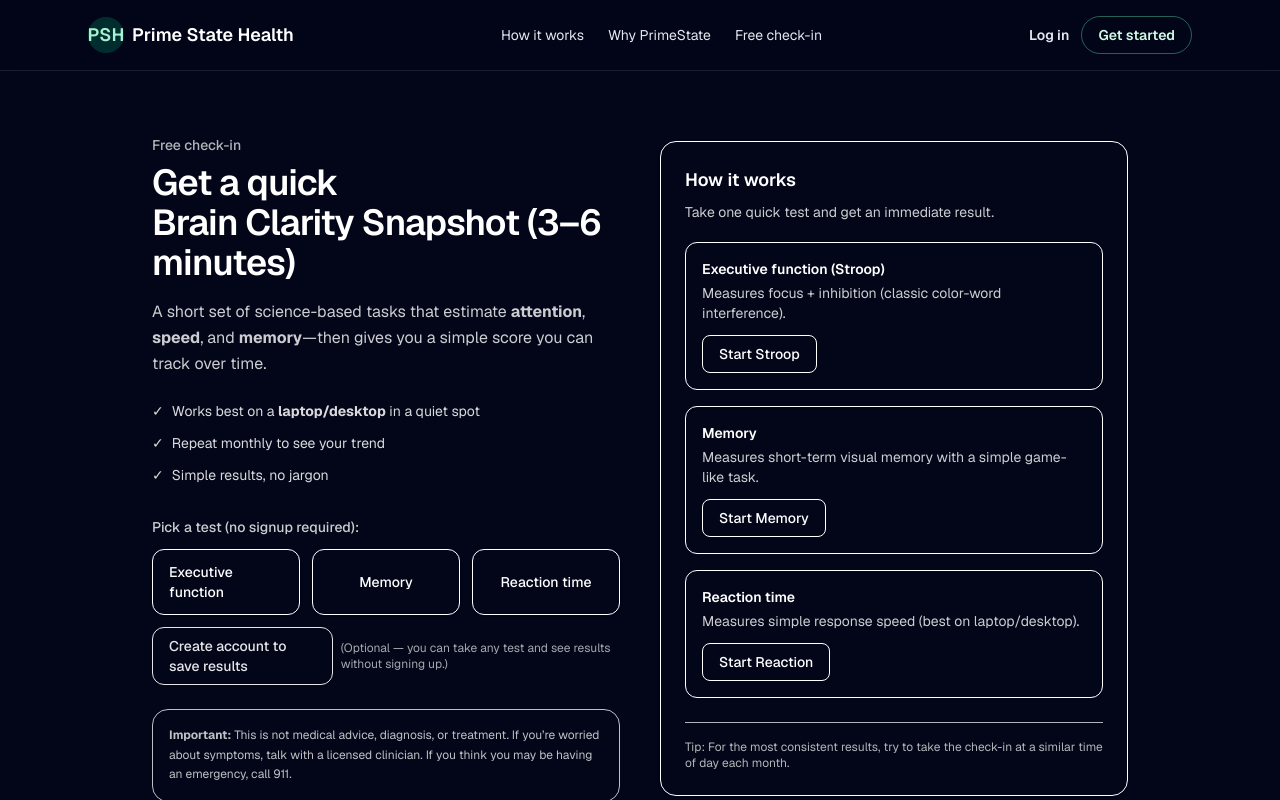
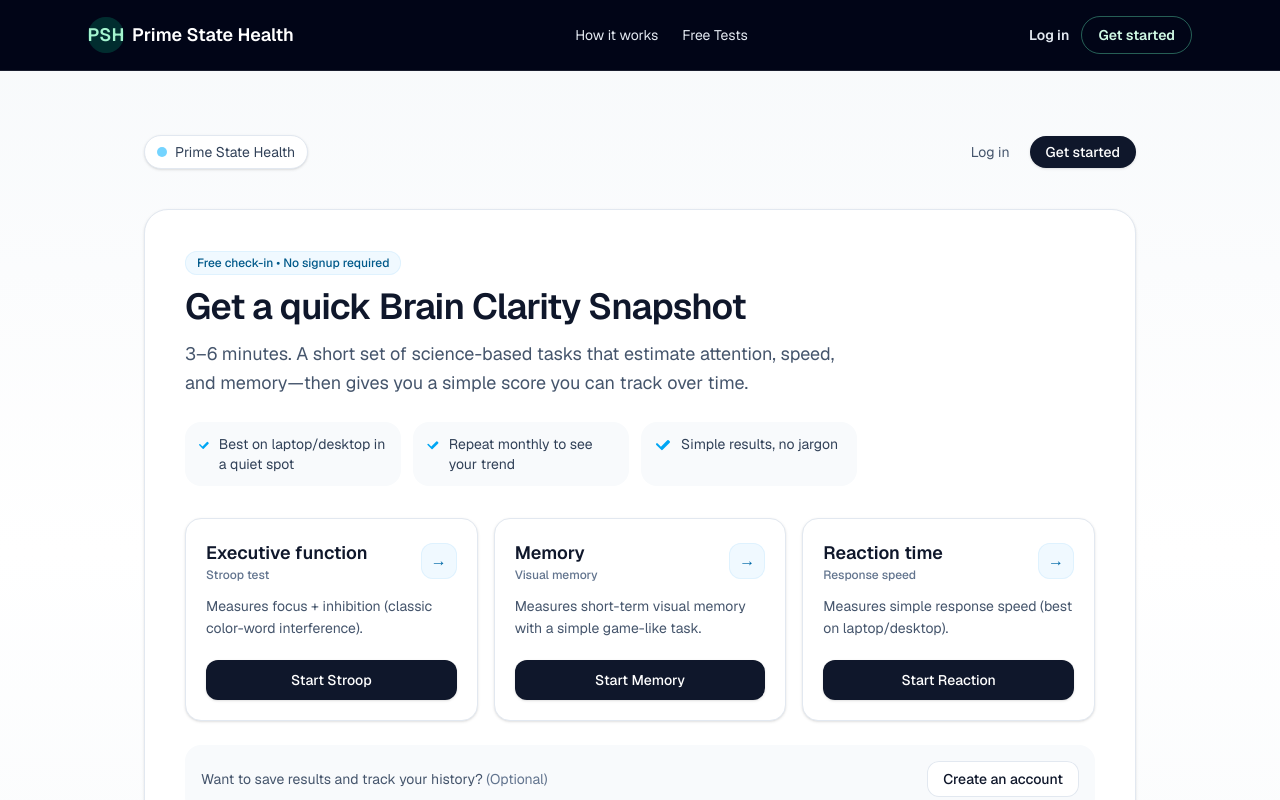
Before and after one commit to NBevinsSeqSci/PrimeStateHealth, a Next.js app in the folder web/: page /try in a window 1280 px wide. Shown: the top 800 px of the page. Built offline with nearby package versions, Linux system fonts and the light colour scheme; no server answers.

Commit message:
Update to free tests #3

```diff
--- a/web/src/app/page.tsx
+++ b/web/src/app/page.tsx
@@ -1,4 +1,5 @@
 import Link from "next/link";
+import ValueCard from "@/components/ValueCard";
 
 export default function HomePage() {
   const steps = [
@@ -24,11 +25,23 @@ export default function HomePage() {
     },
   ];
 
-  const why = [
-    { title: "Get a baseline fast", body: "Know how you're doing today." },
-    { title: "See what's working", body: "Keep the habits that move the trend." },
-    { title: "Stay consistent", body: "Same check-in, month to month." },
-    { title: "Low friction", body: "No appointments. No equipment." },
+  const valueCards = [
+    {
+      title: "Get a baseline fast",
+      description: "Know how you're doing today — before guessing what to change.",
+    },
+    {
+      title: "See what's working",
+      description: "Trends show which habits and interventions actually help.",
+    },
+    {
+      title: "Stay consistent",
+      description: "Same tests, month to month, for clean comparisons.",
+    },
+    {
+      title: "Low friction",
+      description: "No appointments. No equipment. Just your device.",
+    },
   ];
 
   const faqs = [
@@ -175,9 +188,10 @@ export default function HomePage() {
       <section id="how-it-works" className="mx-auto max-w-6xl px-6 py-16">
         <div className="flex items-end justify-between gap-6">
           <div>
-            <p className="text-xs font-medium opacity-70">How it works</p>
-            <h2 className="mt-2 text-2xl font-semibold tracking-tight">Four simple steps</h2>
-            <p className="mt-2 text-sm opacity-80">Start free. Upgrade only if you want saved history.</p>
+            <h2 className="text-2xl font-semibold tracking-tight">How it works — and why it matters</h2>
+            <p className="mt-2 text-sm opacity-80">
+              Four simple steps to get your baseline and see what actually moves your brain-health trend.
+            </p>
           </div>
           <Link href="/try" className="hidden rounded-xl border px-4 py-2 text-sm font-medium sm:inline-flex">
             Try free check-in
@@ -193,22 +207,10 @@ export default function HomePage() {
             </div>
           ))}
         </div>
-      </section>
 
-      {/* WHY */}
-      <section id="why" className="mx-auto max-w-6xl px-6 pb-16">
-        <p className="text-xs font-medium opacity-70">Why PrimeState</p>
-        <h2 className="mt-2 text-2xl font-semibold tracking-tight">Make change measurable</h2>
-        <p className="mt-2 max-w-2xl text-sm opacity-80">
-          Baselines help you stop guessing. Trends help you see what actually works.
-        </p>
-
-        <div className="mt-8 grid gap-4 sm:grid-cols-2 lg:grid-cols-4">
-          {why.map((w) => (
-            <div key={w.title} className="rounded-2xl border p-5 shadow-sm">
-              <div className="text-sm font-semibold">{w.title}</div>
-              <div className="mt-1 text-sm opacity-80">{w.body}</div>
-            </div>
+        <div className="mt-12 grid gap-4 sm:grid-cols-2 lg:grid-cols-4">
+          {valueCards.map((card) => (
+            <ValueCard key={card.title} title={card.title} description={card.description} />
           ))}
         </div>
       </section>
--- a/web/src/app/try/page.tsx
+++ b/web/src/app/try/page.tsx
@@ -2,127 +2,157 @@ import Link from "next/link";
 
 export const metadata = {
   title: "Free Check-in | Prime State Health",
-  description: "Get a quick Brain Clarity Snapshot in 3–6 minutes and track your trend over time.",
 };
+
+const TESTS = [
+  {
+    title: "Executive function",
+    subtitle: "Stroop test",
+    description: "Measures focus + inhibition (classic color-word interference).",
+    href: "/cognitive-test/executive",
+    cta: "Start Stroop",
+  },
+  {
+    title: "Memory",
+    subtitle: "Visual memory",
+    description: "Measures short-term visual memory with a simple game-like task.",
+    href: "/cognitive-test/memory",
+    cta: "Start Memory",
+  },
+  {
+    title: "Reaction time",
+    subtitle: "Response speed",
+    description: "Measures simple response speed (best on laptop/desktop).",
+    href: "/cognitive-test/reaction-time",
+    cta: "Start Reaction",
+  },
+];
+
+function CheckIcon(props: React.SVGProps<SVGSVGElement>) {
+  return (
+    <svg viewBox="0 0 20 20" fill="currentColor" aria-hidden="true" {...props}>
+      <path
+        fillRule="evenodd"
+        d="M16.704 5.29a1 1 0 0 1 .006 1.414l-7.07 7.1a1 1 0 0 1-1.418.002L3.29 8.88a1 1 0 1 1 1.414-1.414l3.225 3.224 6.363-6.39a1 1 0 0 1 1.412-.01Z"
+        clipRule="evenodd"
+      />
+    </svg>
+  );
+}
 
 export default function TryPage() {
   return (
-    <main className="mx-auto max-w-5xl px-6 py-16">
-      <section className="grid gap-10 md:grid-cols-2 md:items-center">
-        {/* Left: Hero copy */}
-        <div>
-          <p className="text-sm font-medium opacity-70">Free check-in</p>
-          <h1 className="mt-2 text-4xl font-semibold tracking-tight">
-            Get a quick <span className="whitespace-nowrap">Brain Clarity Snapshot</span> (3–6 minutes)
-          </h1>
-          <p className="mt-4 text-base leading-relaxed opacity-80">
-            A short set of science-based tasks that estimate <strong>attention</strong>, <strong>speed</strong>, and{" "}
-            <strong>memory</strong>—then gives you a simple score you can track over time.
-          </p>
+    <main className="min-h-screen bg-gradient-to-b from-slate-50 via-white to-slate-50">
+      <div className="mx-auto w-full max-w-5xl px-4 py-12 sm:py-16">
+        {/* Header */}
+        <div className="mb-10 flex items-center justify-between">
+          <Link
+            href="/"
+            className="inline-flex items-center gap-2 rounded-full border border-slate-200 bg-white px-3 py-1.5 text-sm text-slate-700 shadow-sm hover:bg-slate-50"
+          >
+            <span className="h-2.5 w-2.5 rounded-full bg-sky-300" />
+            Prime State Health
+          </Link>
 
-          <ul className="mt-6 space-y-3 text-sm opacity-85">
-            <li className="flex gap-2">
-              <span aria-hidden="true">✓</span>
-              <span>
-                Works best on a <strong>laptop/desktop</strong> in a quiet spot
-              </span>
-            </li>
-            <li className="flex gap-2">
-              <span aria-hidden="true">✓</span>
-              <span>Repeat monthly to see your trend</span>
-            </li>
-            <li className="flex gap-2">
-              <span aria-hidden="true">✓</span>
-              <span>Simple results, no jargon</span>
-            </li>
-          </ul>
+          <div className="flex items-center gap-2">
+            <Link
+              href="/login"
+              className="rounded-full px-3 py-1.5 text-sm text-slate-600 hover:text-slate-900 hover:bg-slate-100"
+            >
+              Log in
+            </Link>
+            <Link
+              href="/signup"
+              className="rounded-full bg-slate-900 px-4 py-1.5 text-sm font-medium text-white shadow hover:bg-slate-800"
+            >
+              Get started
+            </Link>
+          </div>
+        </div>
 
-          <div className="mt-8 flex flex-col gap-3">
-            <p className="text-sm font-medium opacity-80">Pick a test (no signup required):</p>
-            <div className="grid gap-3 sm:grid-cols-3">
-              <Link
-                href="/cognitive-test/executive"
-                className="inline-flex items-center justify-center rounded-xl border px-4 py-3 text-sm font-medium shadow-sm"
-              >
-                Executive function
-              </Link>
-              <Link
-                href="/cognitive-test/memory"
-                className="inline-flex items-center justify-center rounded-xl border px-4 py-3 text-sm font-medium shadow-sm"
-              >
-                Memory
-              </Link>
-              <Link
-                href="/cognitive-test/reaction-time"
-                className="inline-flex items-center justify-center rounded-xl border px-4 py-3 text-sm font-medium shadow-sm"
-              >
-                Reaction time
-              </Link>
-            </div>
-            <div className="flex flex-col gap-2 sm:flex-row sm:items-center">
-              <Link
-                href="/signup"
-                className="inline-flex items-center justify-center rounded-xl border px-4 py-2 text-sm font-medium opacity-90"
-              >
-                Create account to save results
-              </Link>
-              <span className="text-xs opacity-65">
-                (Optional — you can take any test and see results without signing up.)
-              </span>
-            </div>
+        {/* Hero */}
+        <section className="rounded-3xl border border-slate-200 bg-white p-6 shadow-sm sm:p-10">
+          <div className="max-w-2xl">
+            <p className="mb-3 inline-flex items-center rounded-full bg-sky-50 px-3 py-1 text-xs font-medium text-sky-800 ring-1 ring-inset ring-sky-100">
+              Free check-in • No signup required
+            </p>
+            <h1 className="text-3xl font-semibold tracking-tight text-slate-900 sm:text-4xl">
+              Get a quick Brain Clarity Snapshot
+            </h1>
+            <p className="mt-3 text-base leading-relaxed text-slate-600 sm:text-lg">
+              3–6 minutes. A short set of science-based tasks that estimate attention, speed, and memory—then gives you a
+              simple score you can track over time.
+            </p>
+
+            <ul className="mt-6 grid gap-3 text-sm text-slate-700 sm:grid-cols-3">
+              <li className="flex items-start gap-2 rounded-2xl bg-slate-50 p-3">
+                <CheckIcon className="mt-0.5 h-5 w-5 text-sky-500" />
+                <span>Best on laptop/desktop in a quiet spot</span>
+              </li>
+              <li className="flex items-start gap-2 rounded-2xl bg-slate-50 p-3">
+                <CheckIcon className="mt-0.5 h-5 w-5 text-sky-500" />
+                <span>Repeat monthly to see your trend</span>
+              </li>
+              <li className="flex items-start gap-2 rounded-2xl bg-slate-50 p-3">
+                <CheckIcon className="mt-0.5 h-5 w-5 text-sky-500" />
+                <span>Simple results, no jargon</span>
+              </li>
+            </ul>
           </div>
 
-          <p className="mt-6 rounded-2xl border p-4 text-xs leading-relaxed opacity-75">
-            <strong>Important:</strong> This is not medical advice, diagnosis, or treatment. If you’re worried about
-            symptoms, talk with a licensed clinician. If you think you may be having an emergency, call 911.
-          </p>
-        </div>
-
-        {/* Right: “How it works” card */}
-        <aside className="rounded-2xl border p-6 shadow-sm">
-          <h2 className="text-lg font-semibold">How it works</h2>
-          <p className="mt-2 text-sm opacity-80">Take one quick test and get an immediate result.</p>
-
-          <div className="mt-5 space-y-4">
-            <div className="rounded-xl border p-4">
-              <p className="text-sm font-semibold">Executive function (Stroop)</p>
-              <p className="mt-1 text-sm opacity-80">Measures focus + inhibition (classic color-word interference).</p>
-              <Link
-                href="/cognitive-test/executive"
-                className="mt-3 inline-flex items-center justify-center rounded-lg border px-4 py-2 text-sm font-medium"
+          {/* Cards */}
+          <div className="mt-8 grid gap-4 sm:grid-cols-3">
+            {TESTS.map((t) => (
+              <div
+                key={t.href}
+                className="group rounded-2xl border border-slate-200 bg-white p-5 shadow-sm transition hover:-translate-y-0.5 hover:border-slate-300 hover:shadow"
               >
-                Start Stroop
-              </Link>
-            </div>
-
-            <div className="rounded-xl border p-4">
-              <p className="text-sm font-semibold">Memory</p>
-              <p className="mt-1 text-sm opacity-80">Measures short-term visual memory with a simple game-like task.</p>
-              <Link
-                href="/cognitive-test/memory"
-                className="mt-3 inline-flex items-center justify-center rounded-lg border px-4 py-2 text-sm font-medium"
-              >
-                Start Memory
-              </Link>
-            </div>
-
-            <div className="rounded-xl border p-4">
-              <p className="text-sm font-semibold">Reaction time</p>
-              <p className="mt-1 text-sm opacity-80">Measures simple response speed (best on laptop/desktop).</p>
-              <Link
-                href="/cognitive-test/reaction-time"
-                className="mt-3 inline-flex items-center justify-center rounded-lg border px-4 py-2 text-sm font-medium"
-              >
-                Start Reaction
-              </Link>
-            </div>
+                <div className="flex items-center justify-between">
+                  <div>
+                    <h2 className="text-lg font-semibold text-slate-900">{t.title}</h2>
+                    <p className="text-xs font-medium text-slate-500">{t.subtitle}</p>
+                  </div>
+                  <span className="inline-flex h-9 w-9 items-center justify-center rounded-xl bg-sky-50 text-sky-700 ring-1 ring-inset ring-sky-100">
+                    →
+                  </span>
+                </div>
+                <p className="mt-3 text-sm leading-relaxed text-slate-600">{t.description}</p>
+                <Link
+                  href={t.href}
+                  className="mt-5 inline-flex w-full items-center justify-center rounded-xl bg-slate-900 px-4 py-2.5 text-sm font-medium text-white shadow hover:bg-slate-800"
+                >
+                  {t.cta}
+                </Link>
+              </div>
+            ))}
           </div>
 
-          <div className="mt-6 border-t pt-4 text-xs opacity-70">
-            Tip: For the most consistent results, try to take the check-in at a similar time of day each month.
+          {/* Optional account nudge */}
+          <div className="mt-6 flex flex-col gap-2 rounded-2xl bg-slate-50 p-4 text-sm text-slate-600 sm:flex-row sm:items-center sm:justify-between">
+            <p>
+              Want to save results and track your history?{" "}
+              <span className="text-slate-500">(Optional)</span>
+            </p>
+            <Link
+              href="/signup"
+              className="inline-flex items-center justify-center rounded-xl bg-white px-4 py-2 text-sm font-medium text-slate-900 ring-1 ring-inset ring-slate-200 hover:bg-slate-100"
+            >
+              Create an account
+            </Link>
           </div>
-        </aside>
-      </section>
+
+          {/* Disclaimer */}
+          <p className="mt-6 text-xs leading-relaxed text-slate-500">
+            Important: This is not medical advice, diagnosis, or treatment. If you’re worried about symptoms, talk with a
+            licensed clinician. If you think you may be having an emergency, call 911.
+          </p>
+        </section>
+
+        {/* Footer note */}
+        <p className="mx-auto mt-8 max-w-3xl text-center text-sm text-slate-500">
+          Tip: For the most consistent results, take the check-in at a similar time of day each month.
+        </p>
+      </div>
     </main>
   );
 }
--- /dev/null
+++ b/web/src/components/SignupEnticement.tsx
@@ -0,0 +1,59 @@
+import Link from "next/link";
+
+type Props = {
+  variant?: "default" | "compact";
+  title?: string;
+  subtitle?: string;
+};
+
+export default function SignupEnticement({
+  variant = "default",
+  title = "Want to track your trend?",
+  subtitle = "Create a free account to save results, see your history, and get simple comparisons over time.",
+}: Props) {
+  return (
+    <div
+      className={[
+        "mt-6 rounded-2xl border border-slate-200 bg-white p-4 shadow-sm",
+        "sm:p-5",
+        variant === "compact" ? "bg-slate-50" : "",
+      ].join(" ")}
+    >
+      <div className="flex flex-col gap-3 sm:flex-row sm:items-center sm:justify-between">
+        <div>
+          <p className="text-sm font-semibold text-slate-900">{title}</p>
+          <p className="mt-1 text-sm text-slate-600">{subtitle}</p>
+        </div>
+        <div className="flex gap-2">
+          <Link
+            href="/signup"
+            className="inline-flex items-center justify-center rounded-xl bg-slate-900 px-4 py-2 text-sm font-medium text-white shadow hover:bg-slate-800"
+          >
+            Create free account
+          </Link>
+          <Link
+            href="/login"
+            className="inline-flex items-center justify-center rounded-xl bg-white px-4 py-2 text-sm font-medium text-slate-900 ring-1 ring-inset ring-slate-200 hover:bg-slate-100"
+          >
+            Log in
+          </Link>
+        </div>
+      </div>
+
+      <div className="mt-4 grid gap-2 text-xs text-slate-600 sm:grid-cols-3">
+        <div className="rounded-xl bg-slate-50 p-3 ring-1 ring-inset ring-slate-200">
+          <p className="font-semibold text-slate-900">Trendline</p>
+          <p className="mt-1">See month-to-month change at a glance.</p>
+        </div>
+        <div className="rounded-xl bg-slate-50 p-3 ring-1 ring-inset ring-slate-200">
+          <p className="font-semibold text-slate-900">Comparisons</p>
+          <p className="mt-1">Compare today vs your baseline and recent average.</p>
+        </div>
+        <div className="rounded-xl bg-slate-50 p-3 ring-1 ring-inset ring-slate-200">
+          <p className="font-semibold text-slate-900">All tests</p>
+          <p className="mt-1">Keep executive, memory, and reaction scores together.</p>
+        </div>
+      </div>
+    </div>
+  );
+}
--- /dev/null
+++ b/web/src/components/ValueCard.tsx
@@ -0,0 +1,13 @@
+interface Props {
+  title: string;
+  description: string;
+}
+
+export default function ValueCard({ title, description }: Props) {
+  return (
+    <div className="rounded-2xl border p-5 shadow-sm">
+      <h3 className="text-sm font-semibold">{title}</h3>
+      <p className="mt-2 text-sm opacity-80">{description}</p>
+    </div>
+  );
+}
--- a/web/src/components/site/SiteHeader.tsx
+++ b/web/src/components/site/SiteHeader.tsx
@@ -2,8 +2,7 @@ import Link from "next/link";
 
 const navItems = [
   { href: "/#how-it-works", label: "How it works" },
-  { href: "/#why", label: "Why PrimeState" },
-  { href: "/try", label: "Free check-in" },
+  { href: "/try", label: "Free Tests" },
 ];
 
 export default function SiteHeader() {
```
Also changed, not shown: web/src/app/cognitive-test/executive/page.tsx (+7 -0 lines), web/src/app/cognitive-test/memory/page.tsx (+7 -0 lines), web/src/app/cognitive-test/reaction-time/page.tsx (+7 -0 lines), web/src/components/tests/StroopTest.tsx (+86 -4 lines), web/src/components/tests/TestScaffold.tsx (+5 -2 lines).
